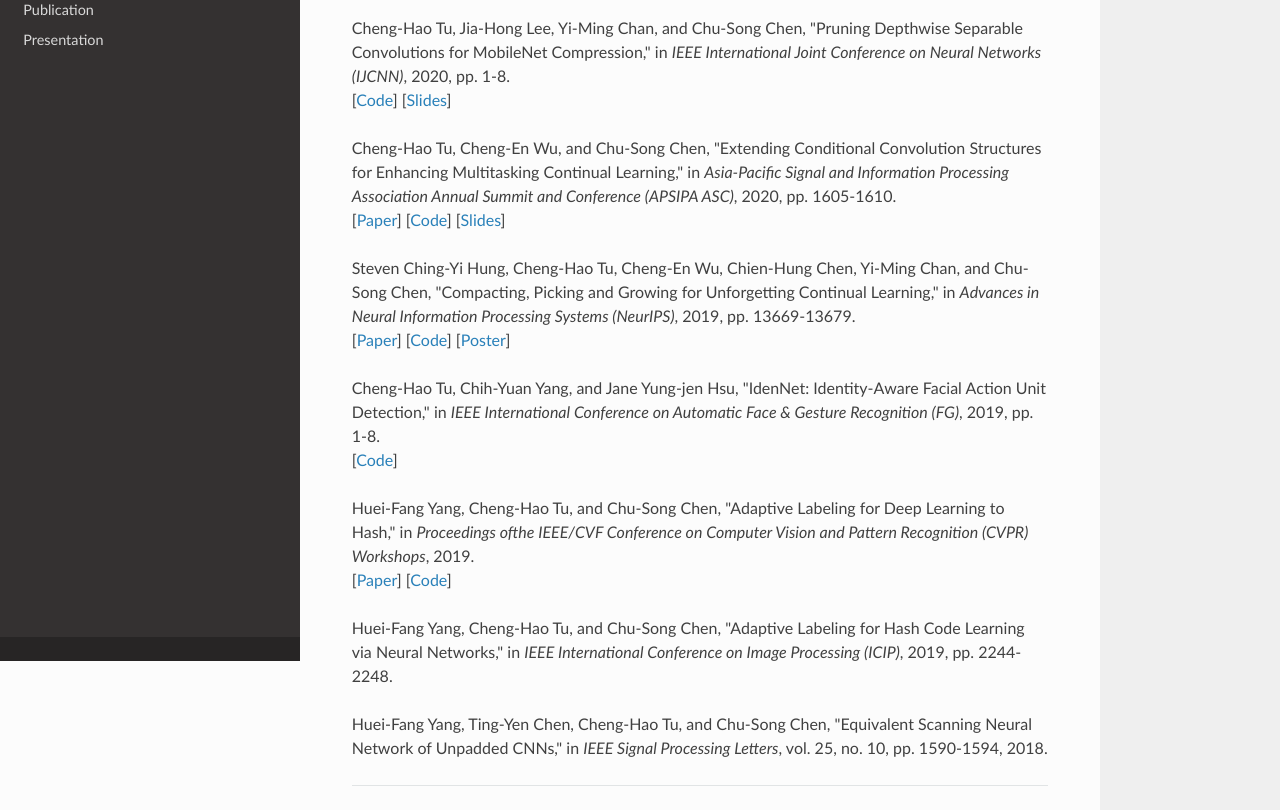
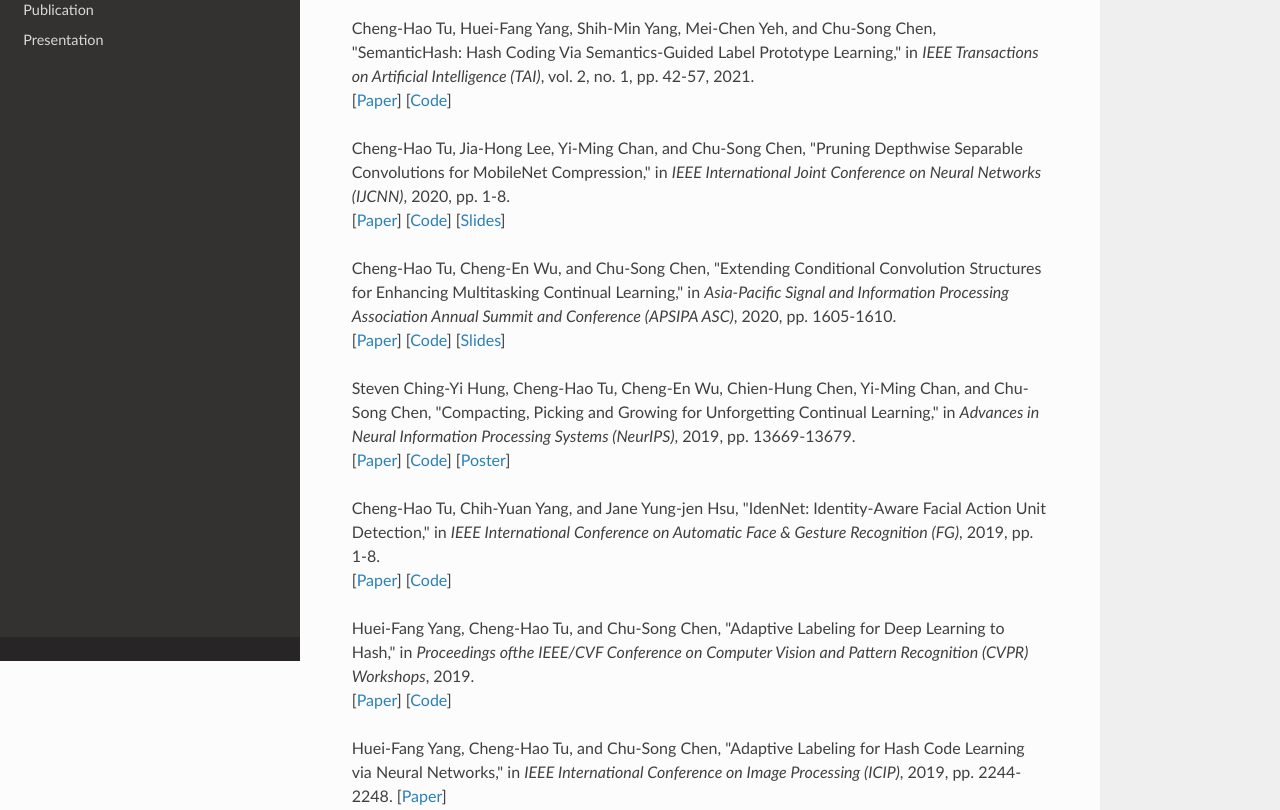
Before and after one commit to andytu28/andytu28.github.io, a plain HTML site: page publication/index.html in a window 1280 px wide. Shown: the part 139-949 px from the top of the page. Drawn offline with nearby package versions, Linux system fonts and the light colour scheme; files whose address does not match are found by name.

Commit message:
update experience, publication and award

```diff
--- a/publication/index.html
+++ b/publication/index.html
@@ -101,7 +101,13 @@
 
 <h2>Publication</h2>
 
+<p>Cheng-Hao Tu, Huei-Fang Yang, Shih-Min Yang, Mei-Chen Yeh, and Chu-Song Chen, "SemanticHash: Hash Coding Via Semantics-Guided Label Prototype Learning," in <em>IEEE Transactions on Artificial Intelligence (TAI)</em>, vol. 2, no. 1, pp. 42-57, 2021.<br/>
+[<a href="https://ieeexplore.ieee.org/document/9389611">Paper</a>]
+[<a href="https://github.com/ivclab/SemanticHash">Code</a>]
+</p>
+
 <p>Cheng-Hao Tu, Jia-Hong Lee, Yi-Ming Chan, and Chu-Song Chen, "Pruning Depthwise Separable Convolutions for MobileNet Compression," in <em>IEEE International Joint Conference on Neural Networks (IJCNN)</em>, 2020, pp. 1-8.<br/>
+[<a href="https://ieeexplore.ieee.org/document/9207259">Paper</a>]
 [<a href="https://github.com/ivclab/Multistage_Pruning">Code</a>]
 [<a href="../doc/IJCNN2020_PruningMobileNet.pdf">Slides</a>]</p>
 
@@ -116,15 +122,18 @@
 [<a href="../doc/NeurIPS2019_CPG.pdf">Poster</a>]</p>
 
 <p>Cheng-Hao Tu, Chih-Yuan Yang, and Jane Yung-jen Hsu, "IdenNet: Identity-Aware Facial Action Unit Detection," in <em>IEEE International Conference on Automatic Face &amp; Gesture Recognition (FG)</em>, 2019, pp. 1-8.<br/>
+[<a href="https://ieeexplore.ieee.org/document/8756631">Paper</a>]
 [<a href="https://github.com/andytu28/IdenNet">Code</a>]</p>
 
 <p>Huei-Fang Yang, Cheng-Hao Tu, and Chu-Song Chen, "Adaptive Labeling for Deep Learning to Hash," in <em>Proceedings ofthe IEEE/CVF Conference on Computer Vision and Pattern Recognition (CVPR) Workshops</em>, 2019.</br>
 [<a href="https://openaccess.thecvf.com/content_CVPRW_2019/papers/CEFRL/Yang_Adaptive_Labeling_for_Deep_Learning_to_Hash_CVPRW_2019_paper.pdf">Paper</a>]
 [<a href="https://github.com/ivclab/AdaLabelHash">Code</a>]</p>
 
-<p>Huei-Fang Yang, Cheng-Hao Tu, and Chu-Song Chen, "Adaptive Labeling for Hash Code Learning via Neural Networks," in <em>IEEE International Conference on Image Processing (ICIP)</em>, 2019, pp. 2244-2248.</p>
+<p>Huei-Fang Yang, Cheng-Hao Tu, and Chu-Song Chen, "Adaptive Labeling for Hash Code Learning via Neural Networks," in <em>IEEE International Conference on Image Processing (ICIP)</em>, 2019, pp. 2244-2248.
+[<a href="https://ieeexplore.ieee.org/document/8803011">Paper</a>]</p>
 
-<p>Huei-Fang Yang, Ting-Yen Chen, Cheng-Hao Tu, and Chu-Song Chen, "Equivalent Scanning Neural Network of Unpadded CNNs," in <em>IEEE Signal Processing Letters</em>, vol. 25, no. 10, pp. 1590-1594, 2018.</p>
+<p>Huei-Fang Yang, Ting-Yen Chen, Cheng-Hao Tu, and Chu-Song Chen, "Equivalent Scanning Neural Network of Unpadded CNNs," in <em>IEEE Signal Processing Letters</em>, vol. 25, no. 10, pp. 1590-1594, 2018.
+[<a href="https://ieeexplore.ieee.org/document/8456614">Paper</a>]</p>
 
             </div>
           </div>
```
Also changed, not shown: 1 other file.
